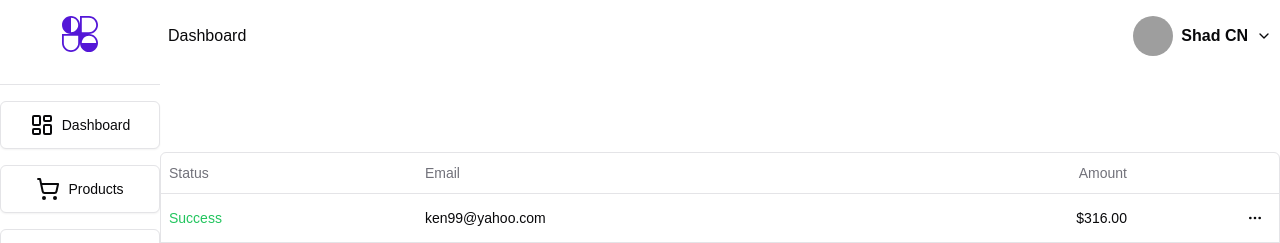
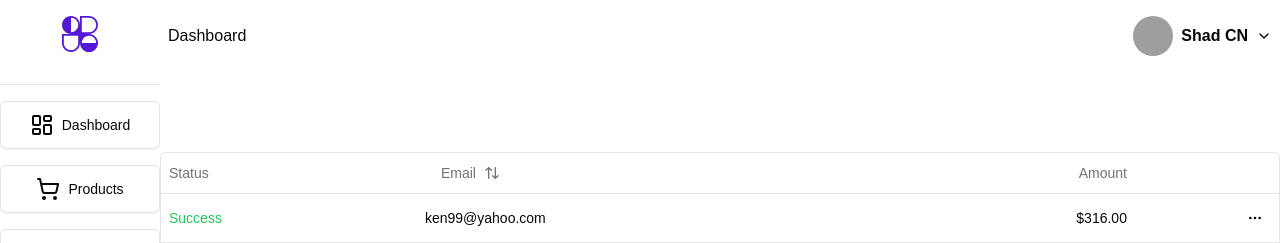
Before and after one commit to eedu7/ecommerce-api, a Next.js app in the folder frontend/: page /admin/dashboard/payment in a window 1280 px wide. Shown: the top 243 px of the page. Built offline with nearby package versions, Linux system fonts and the light colour scheme; grey boxes are pictures that could not be loaded.

Commit message:
MINOR: added sorting to the email column in the payment data table

```diff
--- a/frontend/src/app/admin/dashboard/(data-modals)/payment/columns.tsx
+++ b/frontend/src/app/admin/dashboard/(data-modals)/payment/columns.tsx
@@ -1,7 +1,7 @@
 "use client"
 
 import {ColumnDef} from "@tanstack/react-table"
-import {Edit, MoreHorizontal, Trash} from "lucide-react"
+import {ArrowUpDown, Edit, MoreHorizontal, Trash} from "lucide-react"
 
 import {Button} from "@/components/ui/button"
 import {DropdownMenu, DropdownMenuContent, DropdownMenuItem, DropdownMenuTrigger,} from "@/components/ui/dropdown-menu"
@@ -30,7 +30,15 @@
 
     }
 }, {
-    accessorKey: "email", header: "Email",
+    accessorKey: "email", header: ({column}) => {
+        return (<Button
+                variant="ghost"
+                onClick={() => column.toggleSorting(column.getIsSorted() === "asc")}
+            >
+                Email
+                <ArrowUpDown className="ml-2 h-4 w-4"/>
+            </Button>)
+    },
 }, {
     accessorKey: "amount", header: () => <div className="text-right">Amount</div>, cell: ({row}) => {
         const amount = parseFloat(row.getValue("amount"));
--- a/frontend/src/app/admin/dashboard/(data-modals)/payment/data-table.tsx
+++ b/frontend/src/app/admin/dashboard/(data-modals)/payment/data-table.tsx
@@ -1,9 +1,12 @@
 "use client"
 
-import {ColumnDef, flexRender, getCoreRowModel, getPaginationRowModel, useReactTable,} from "@tanstack/react-table"
+import {
+    ColumnDef, flexRender, getCoreRowModel, getPaginationRowModel, getSortedRowModel, SortingState, useReactTable,
+} from "@tanstack/react-table"
 
 import {Table, TableBody, TableCell, TableHead, TableHeader, TableRow,} from "@/components/ui/table"
 import {Button} from "@/components/ui/button";
+import React from "react";
 
 interface DataTableProps<TData, TValue> {
     columns: ColumnDef<TData, TValue>[]
@@ -13,8 +16,18 @@
 export function DataTable<TData, TValue>({
                                              columns, data,
                                          }: DataTableProps<TData, TValue>) {
+    const [sorting, setSorting] = React.useState<SortingState>([])
+
     const table = useReactTable({
-        data, columns, getCoreRowModel: getCoreRowModel(), getPaginationRowModel: getPaginationRowModel(),
+        data,
+        columns,
+        getCoreRowModel: getCoreRowModel(),
+        getPaginationRowModel: getPaginationRowModel(),
+        onSortingChange: setSorting,
+        getSortedRowModel: getSortedRowModel(),
+        state: {
+            sorting
+        }
     })
 
     return (<div>
```
Lines whose indentation alone changed are shown as unchanged.
